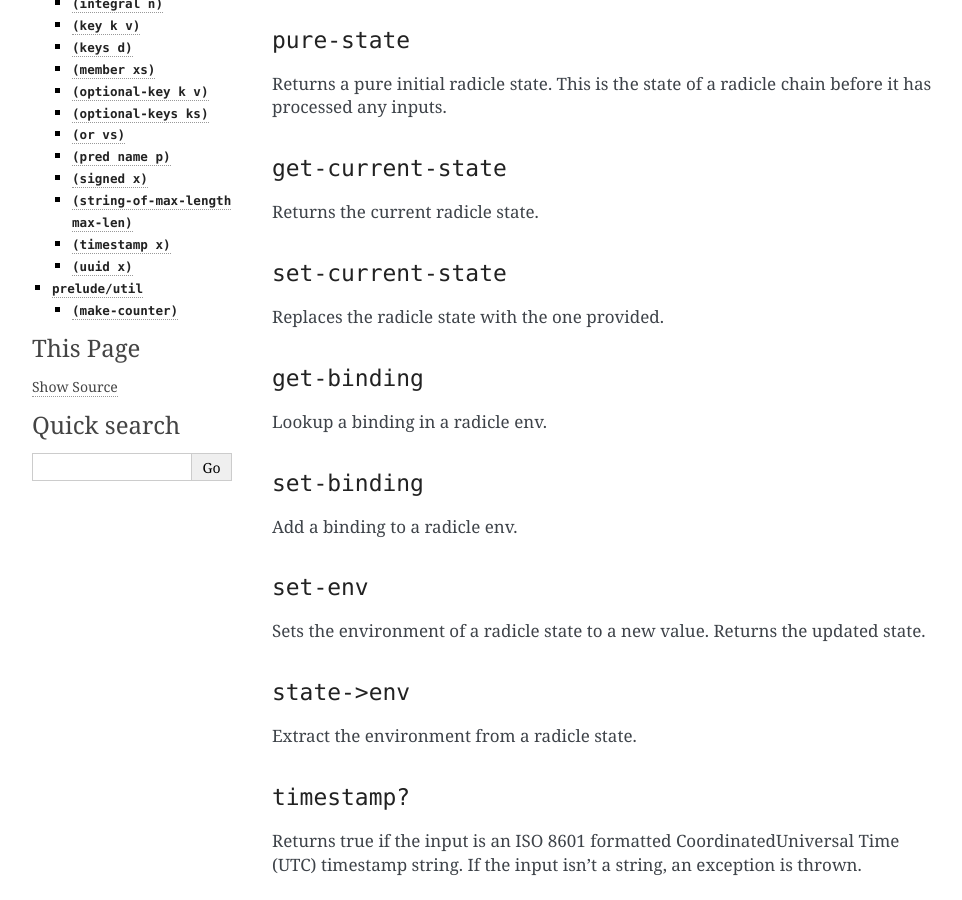
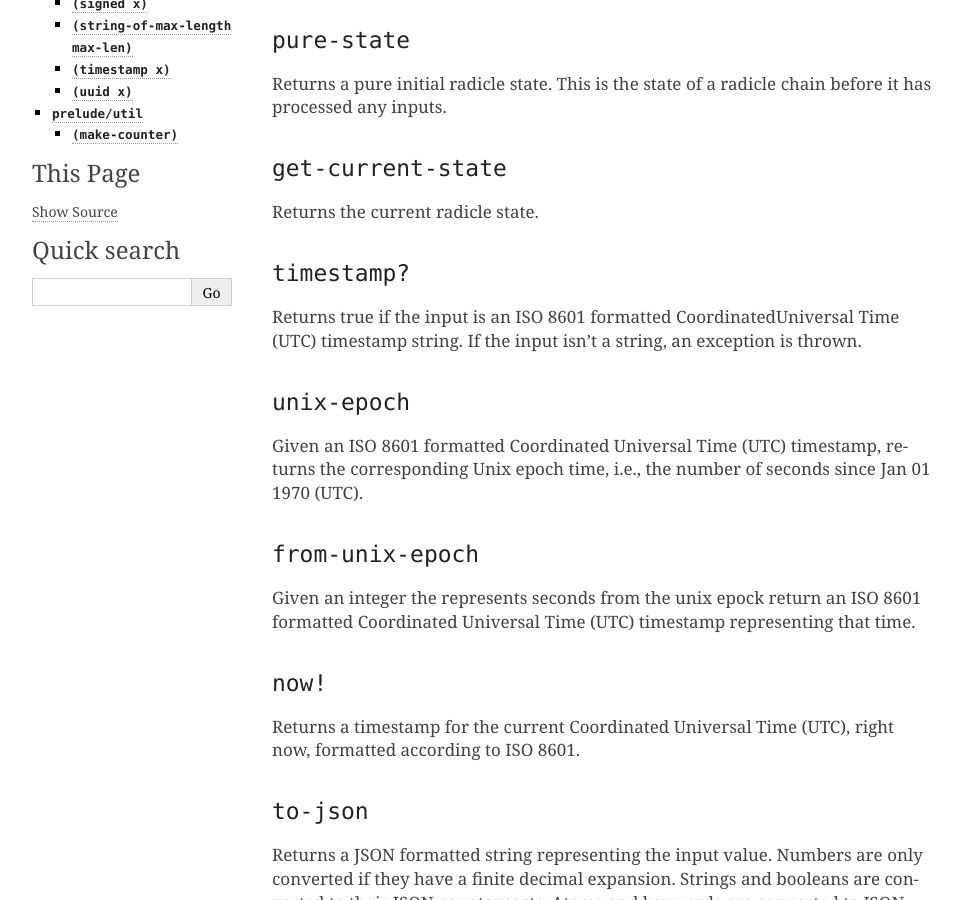
Before and after one commit to radicle-dev/radicle-alpha, a Sphinx documentation site: the page built from docs/source/reference.rst, in a window 1280 px wide and 900 px high, scrolled down 7761 px. Shown: the whole window, without its empty margins (148-1110 px from the left). Built offline with Sphinx 7.4.7, drawn with Linux system fonts in a browser that asks for light colours; pages that are not in the unit, such as notebooks, are missing from menus; some of the changed text lies outside the part shown.

Commit message:
fixup! Remove unused primfns.

```diff
--- a/docs/source/reference.rst
+++ b/docs/source/reference.rst
@@ -380,32 +380,6 @@ chain before it has processed any inputs.
 ~~~~~~~~~~~~~~~~~~~~~
 
 Returns the current radicle state.
-
-``set-current-state``
-~~~~~~~~~~~~~~~~~~~~~
-
-Replaces the radicle state with the one provided.
-
-``get-binding``
-~~~~~~~~~~~~~~~
-
-Lookup a binding in a radicle env.
-
-``set-binding``
-~~~~~~~~~~~~~~~
-
-Add a binding to a radicle env.
-
-``set-env``
-~~~~~~~~~~~
-
-Sets the environment of a radicle state to a new value. Returns the
-updated state.
-
-``state->env``
-~~~~~~~~~~~~~~
-
-Extract the environment from a radicle state.
 
 ``timestamp?``
 ~~~~~~~~~~~~~~
@@ -1491,26 +1465,11 @@ ones. This is intended for testing.
 
 Functions for simulating remote machines.
 
-``@env``
-~~~~~~~~
-
-A lens for env part of a machine state.
-
-``(@var i)``
-~~~~~~~~~~~~
-
-A lens for variables in machine states.
-
 ``(catch-daemon! f)``
 ~~~~~~~~~~~~~~~~~~~~~
 
 Catches all ``radicle-daemon`` related errors and just prints them out
 to the user.
-
-``(env-var i)``
-~~~~~~~~~~~~~~~
-
-A lens for variables in envs.
 
 ``(eval-in-fake-machine machine exprs)``
 ~~~~~~~~~~~~~~~~~~~~~~~~~~~~~~~~~~~~~~~~
--- a/reference-doc.yaml
+++ b/reference-doc.yaml
@@ -85,11 +85,6 @@ primFns:
 # State and Environment
 - pure-state
 - get-current-state
-- set-current-state
-- get-binding
-- set-binding
-- set-env
-- state->env
 # Time
 - timestamp?
 - unix-epoch
```
